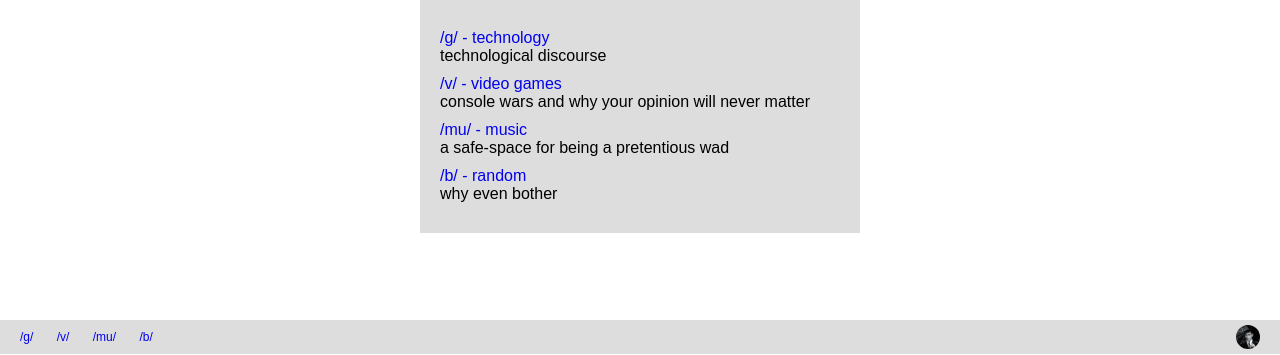
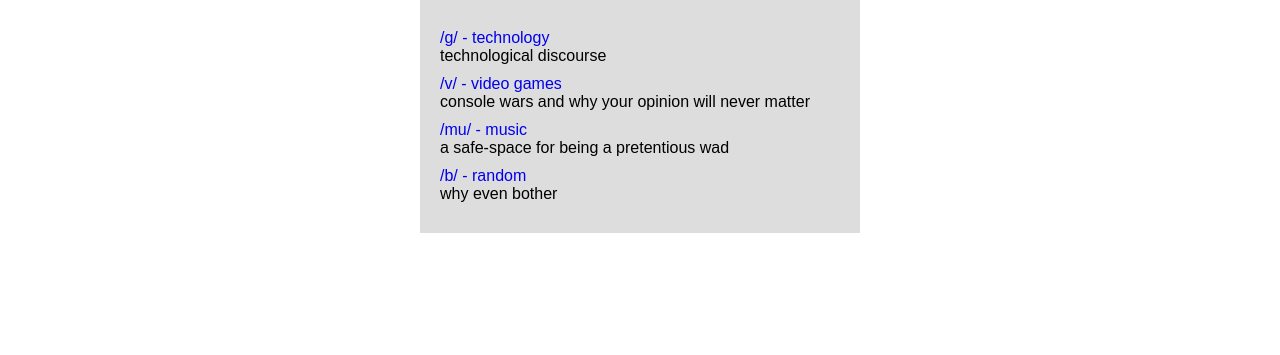
Before and after one commit to drproteus/channel2600, a Django app: page / in a window 1280 px wide. Shown: the part 445-800 px from the top of the page. Run offline with Django 3.2, Linux system fonts and the light colour scheme; data comes from the database, SQL or seed files in the repository; some libraries are stand-ins or nearby versions.

Commit message:
remove un-sticky footer

```diff
--- a/chan/templates/base.html
+++ b/chan/templates/base.html
@@ -43,11 +43,4 @@
   {% include 'reply.html' %}
   </div>
   {% endif %}
-  <div class="footer">
-      <div class="board-list">
-      {% for board in boards %}
-      <a href="/board/{{ board.slug }}/">/{{ board.slug }}/</a>
-      {% endfor %}
-      <a class="self" href="http://drproteus.github.io"><img class="serling" src="{{ baseUrl }}chan/images/serling.jpg"></img></a>
-  </div>
 </html>
```
